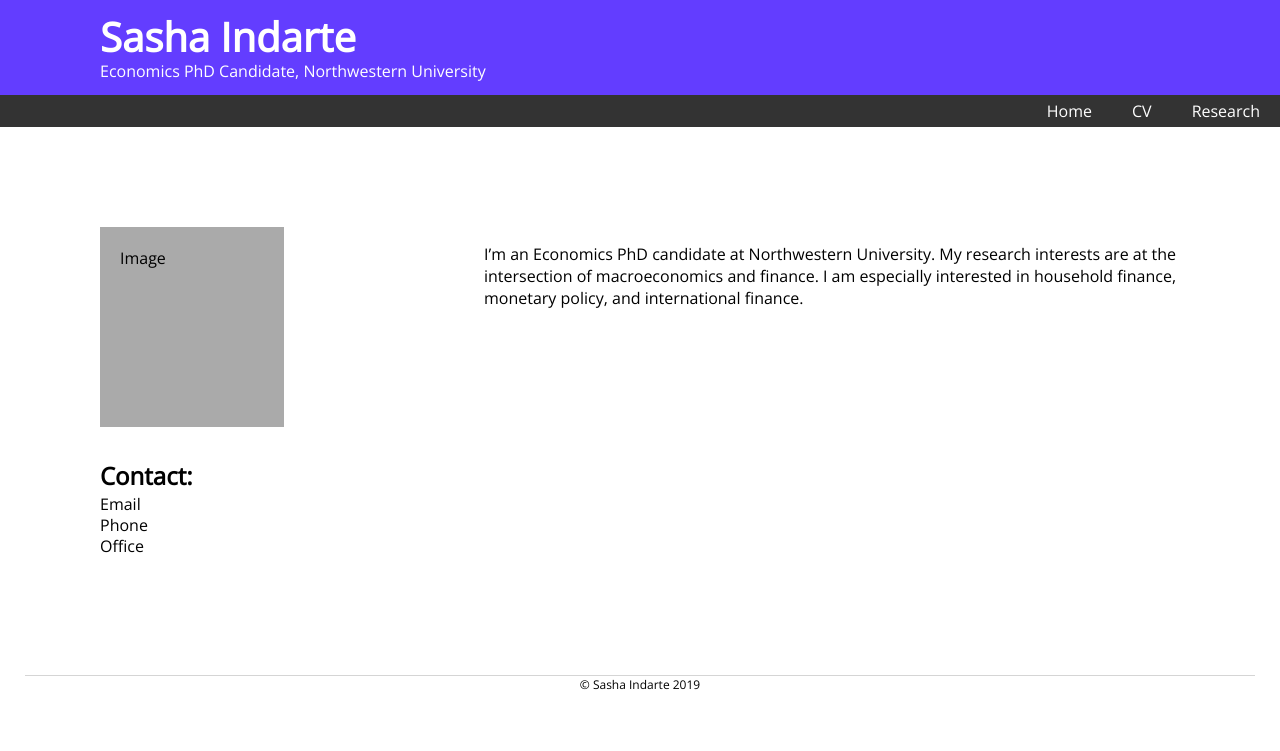
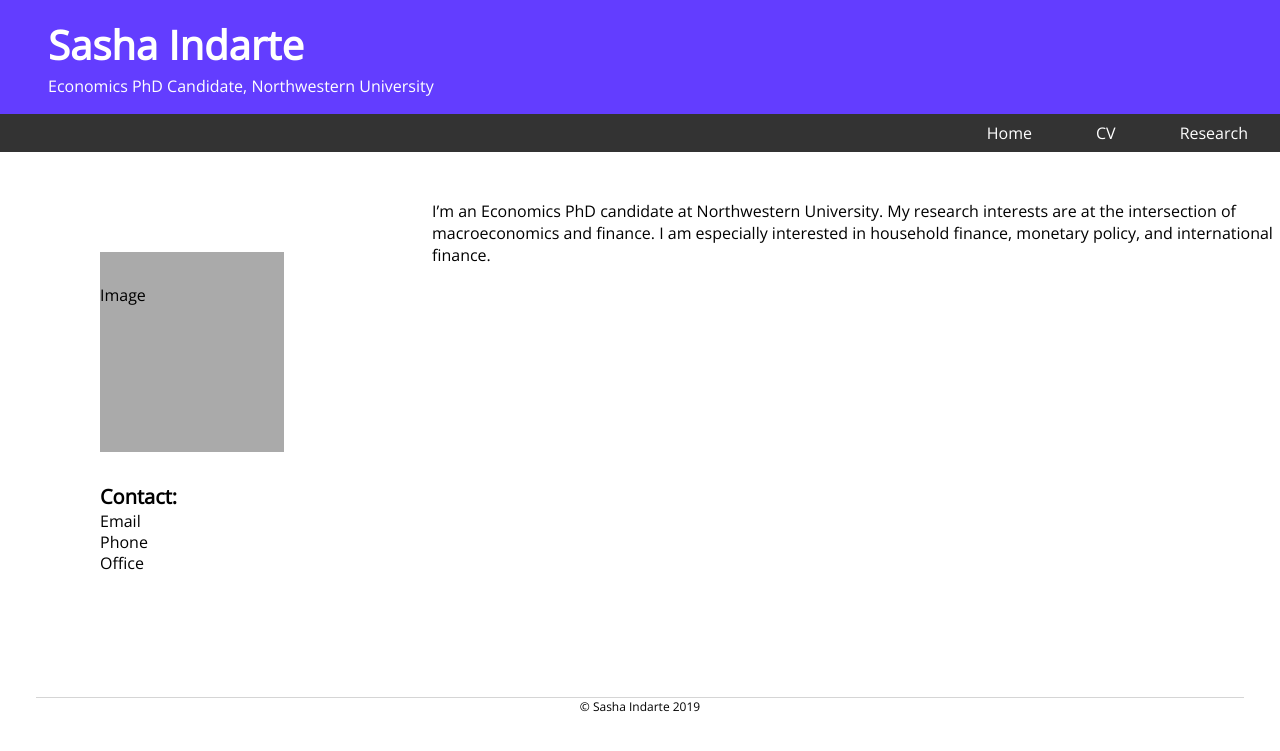
Before and after one commit to sashaindarte/sashaindarte.github.io, a Jekyll site: the page built from index.html, in a window 1280 px wide. Shown: the top 751 px of the page. Built offline with Jekyll 4.4.1, drawn with Linux system fonts in a browser that asks for light colours.

Commit message:
Update main.css
fixing padding to em from px

```diff
--- a/css/main.css
+++ b/css/main.css
@@ -10,7 +10,7 @@ body {
 
 /* Header/logo Title */
 .header {
-  padding: 5px 100px;
+  padding: .5em 3em;
   text-align: left;
   background: #633dff;
   color: white;
@@ -19,21 +19,21 @@ body {
 /* Increase the font size of the heading */
 .header h1 {
   font-size: 2.5em;
-  line-height: 10px;
+  line-height: .5em;
 }
 
 .header p {
-  line-height: 5px;
+  line-height: .5em;
 }
 
 .row .main h2 {
   font-size: 2.5em;
-    line-height: 10px;
+    line-height: .5em;
 }
 
 .row .side h3 {
-  font-size: 1.5em;
-    line-height: 5px;
+  font-size: 1.25em;
+    line-height: .25em;
 }
 
 .row .side p {
@@ -55,7 +55,7 @@ body {
   display: block;
   color: white;
   text-align: center;
-  padding: 5px 20px;
+  padding: .5em 2em;
   text-decoration: none;
 }
 
@@ -101,23 +101,23 @@ body {
   -ms-flex: 70%; /* IE10 */
   flex: 70%;
   background-color: white;
-  padding: 100px;
+  padding: 2em 0em 0em 3em;
 }
 
 /* Fake image, just for this example */
 .fakeimg {
   background-color: #aaa;
   width: 100%;
-  padding: 20px;
+  padding: 2em 3em 0em 0em;
 }
 
 /* Footer */
 .footer {
   font-size: .75em;
-    padding: 0px;
+    padding: 0em;
     text-align: center;
     border-top: 1px solid #d5d5d5;
-    margin: 10px 25px;
+    margin: 1.25em 3em;
 }
 
 /* Responsive layout - when the screen is less than 700px wide, make the two columns stack on top of each other instead of next to each other */
```
